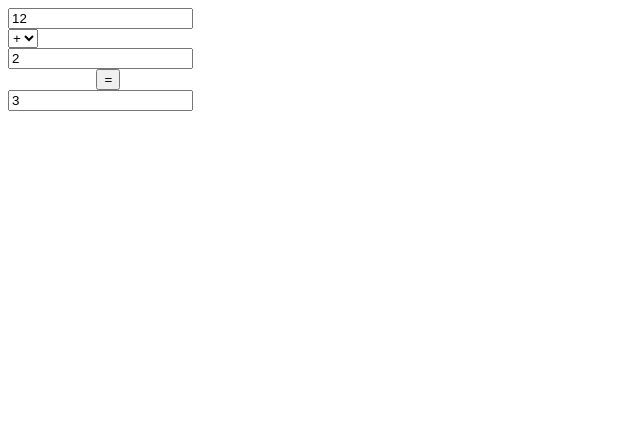
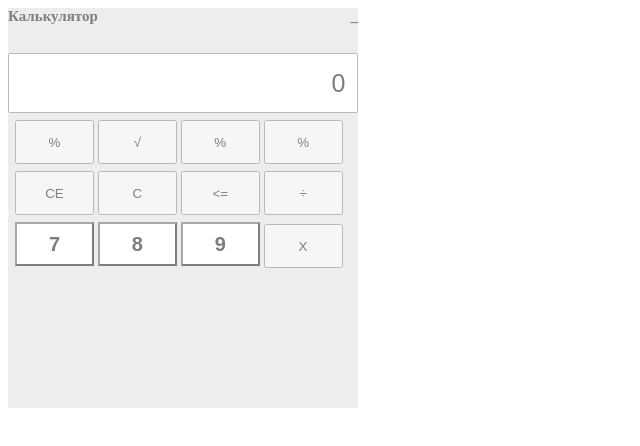
Before and after one commit to vdprog2019/Kalculater, a plain HTML site: page ddd.html in a window 1280 px wide. Shown: the whole page, without its empty margins (0-640 px from the left). Drawn offline with Linux system fonts and the light colour scheme.

Commit message:
maket kal

```diff
--- a/ddd.html
+++ b/ddd.html
@@ -6,65 +6,123 @@
             margin-left: 7%;
         }
 
+        .border{
+            width: 350px;
+            height: 400px;
+            background-color: gainsboro;
+            opacity: .5;
+        }
+
+        .result{
+            margin-left: 150px;
+            margin-top: -300px;
+        }
+
+        .tittle{
+          font-size: 15;
+            font-stretch: extra-expanded;
+            font-weight: bold;
+            color: black;
+            z-index: 1;
+        }
+
+        .line{
+            float: right;
+
+        }
+
+        .summerynumber{
+            margin-top: 8%;
+            width: 100%;
+            height: 15%;
+            font-size: 25px;
+            text-align: right;
+            padding-right: 3%;
+
+        }
+        .myBtn{
+            width: 23%;
+            height: 11%;
+        }
+         .myBtn_white{
+            background-color: white;
+            font-weight: bold;
+            font-size: 20px;
+        }
+
+        .row{
+            margin-left: 2%;
+            margin-top: 2%;
+
+        }
       </style>
 
  </head>
   <body>
 
 
-     <div> <input class="text1" type="text" value="12" id="firstnumber"> </div>
-     <div> <select size="1" onchange="plus()" id="plusplus" >
 
-            <option value="plus">+</option>
-            <option value="minus">-</option>
-            <option value="division">/</option>
-            <option value="multiplue">*</option>
+<div class="border">
+        <div class="tittle">
+            <span>Калькулятор</span>
+            <span class="line">_</span>
 
-         </select>
-     </div>
-     <div> <input type="text" value="2" id="secondnumber"> </div>
-     <div> <input class="button" type="button" value="=" onclick="Summery()"> </div>
-     <div> <input type="text" value="3" id="summerynumber"> </div>
+        </div>
+
+       <div> <input class="summerynumber" type="text" value="0" id="summeryNumber"> </div>
+
+            <div>
+                <div class="row">
+                    <input class="myBtn" type="button" value="%" onclick="click()">
+                    <input class="myBtn" type="button" value="√" onclick="click()">
+                    <input class="myBtn" type="button" value="%" onclick="click()">
+                    <input class="myBtn" type="button" value="%" onclick="click()">
+                </div>
+
+                <div class="row">
+                    <input class="myBtn" type="button" value="CE" onclick="click()">
+                    <input class="myBtn" type="button" value="C" onclick="click()">
+                    <input class="myBtn" type="button" value="<=" onclick="click()">
+                    <input class="myBtn" type="button" value="÷" onclick="click()">
+                </div>
+
+                <div class="row">
+                    <input class="myBtn myBtn_white" type="button" value="7" onclick="click_7()" id="btn_value_7">
+                    <input class="myBtn myBtn_white" type="button" value="8" onclick="click_8()"  id="btn_value_8">
+                    <input class="myBtn myBtn_white" type="button" value="9" onclick="click_9()"  id="btn_value_9">
+                    <input class="myBtn" type="button" value="X">
+                </div>
+
+            </div>
+
+
+</div>
 
 
 
       <script>
 
-          var choosed = "plus";
-
-      function Summery()
-        {
-            var x = document.getElementById("firstnumber");
-            var y = document.getElementById("secondnumber");
-            var sum = document.getElementById("summerynumber");
-
-            if ( choosed == "plus" ){
-                sum.value = parseInt(x.value) + parseInt(y.value);
-            }else if( choosed == "minus" ){
-                sum.value = parseInt(x.value) - parseInt(y.value);
-            }else if( choosed == "division"){
-                if(y.value == 0){
-                    sum.value = 0;
-                }else{
-                    sum.value = parseInt(x.value) / parseInt(y.value);
-                }
-            }else if ( choosed == "multiplue" ){
-                sum.value = parseInt(x.value) * parseInt(y.value);
-            }
-        }
-
-        function plus()
+        function click_7()
           {
-              var pl = document.getElementById("plusplus");
-
-              choosed = pl.value;
-
-              alert(choosed);
+              var summer = document.getElementById("summeryNumber");
+              var nowClickValue = document.getElementById("btn_value_7");
+             summer.value = summer.value + nowClickValue.value;
 
           }
+           function click_8()
+          {
+              var summer = document.getElementById("summeryNumber");
+              var nowClickValue = document.getElementById("btn_value_8");
+             summer.value = summer.value + nowClickValue.value;
 
+          }
+           function click_9()
+          {
+              var summer = document.getElementById("summeryNumber");
+              var nowClickValue = document.getElementById("btn_value_9");
+             summer.value = summer.value + nowClickValue.value;
 
-
+          }
 
       </script>
 
```
